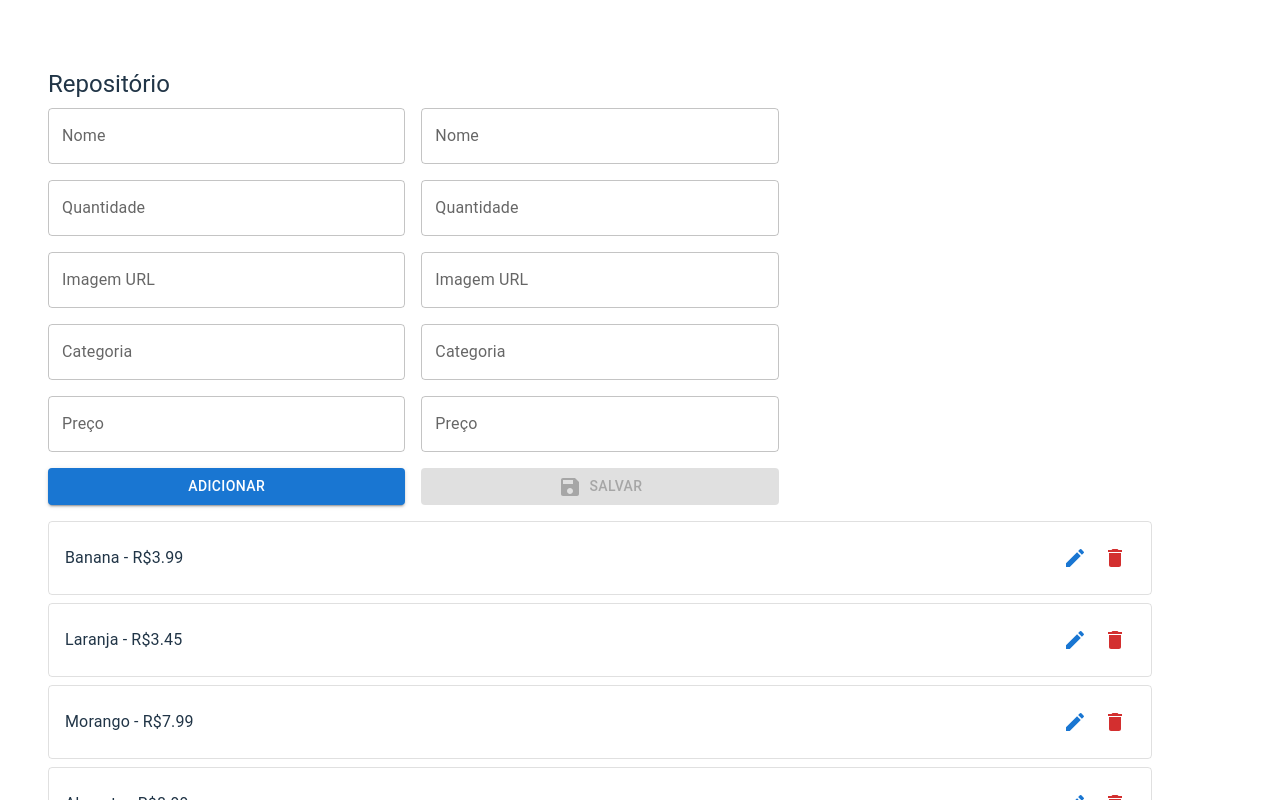
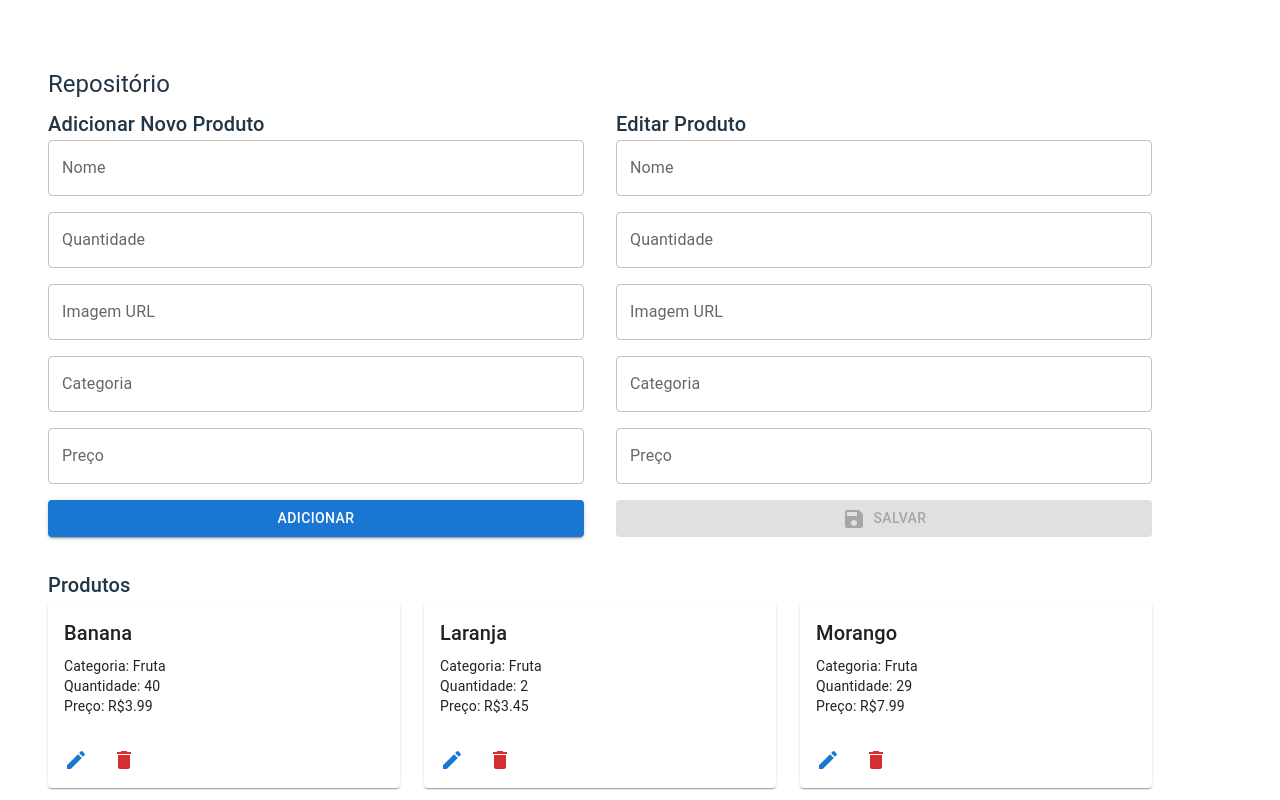
Before and after one commit to DIGAOZX/projeto02, a React (Vite) app in the folder projeto_mercado/: page /repositorio in a window 1280 px wide. Shown: the part 460-1260 px from the top of the page. Built offline with nearby package versions, Linux system fonts and the light colour scheme; data requests are answered from the project's data file.

Commit message:
desing repositorio

```diff
--- a/projeto_mercado/src/componentes/RepositorioPage.jsx
+++ b/projeto_mercado/src/componentes/RepositorioPage.jsx
@@ -1,12 +1,11 @@
-// src/routes/RepositorioPage.js
 import React, { useState, useEffect } from 'react';
-import { Container, Button, TextField, Typography, Box, IconButton, Grid } from '@mui/material';
+import { Container, Button, TextField, Typography, Box, IconButton, Grid, Card, CardContent, CardActions } from '@mui/material';
 import EditIcon from '@mui/icons-material/Edit';
 import SaveIcon from '@mui/icons-material/Save';
 import DeleteIcon from '@mui/icons-material/Delete';
 
 const API_URL = 'http://localhost:3000/produtos';
-const APP_BAR_HEIGHT = 64; // Deve corresponder à altura da AppBar
+const APP_BAR_HEIGHT = 64;
 
 function RepositorioPage() {
   const [products, setProducts] = useState([]);
@@ -15,7 +14,7 @@ function RepositorioPage() {
     quantidade: '',
     imagem: '',
     categoria: '',
-    preco: '', // Adicionado campo de preço
+    preco: '',
   });
   const [editProduct, setEditProduct] = useState({
     id: null,
@@ -23,17 +22,12 @@ function RepositorioPage() {
     quantidade: '',
     imagem: '',
     categoria: '',
-    preco: '', // Adicionado campo de preço
+    preco: '',
   });
 
   useEffect(() => {
     fetch(API_URL)
-      .then(response => {
-        if (!response.ok) {
-          throw new Error('Network response was not ok');
-        }
-        return response.json();
-      })
+      .then(response => response.json())
       .then(data => setProducts(data))
       .catch(error => console.error('Erro ao buscar produtos:', error));
   }, []);
@@ -46,21 +40,10 @@ function RepositorioPage() {
       },
       body: JSON.stringify(newProduct),
     })
-      .then(response => {
-        if (!response.ok) {
-          throw new Error('Network response was not ok');
-        }
-        return response.json();
-      })
+      .then(response => response.json())
       .then(data => {
         setProducts([...products, data]);
-        setNewProduct({
-          nome: '',
-          quantidade: '',
-          imagem: '',
-          categoria: '',
-          preco: '', // Limpar o campo de preço
-        });
+        setNewProduct({ nome: '', quantidade: '', imagem: '', categoria: '', preco: '' });
       })
       .catch(error => console.error('Erro ao adicionar produto:', error));
   };
@@ -68,39 +51,27 @@ function RepositorioPage() {
   const updateProduct = () => {
     fetch(`${API_URL}/${editProduct.id}`, {
       method: 'PUT',
-      headers: {
-        'Content-Type': 'application/json',
-      },
+      headers: { 'Content-Type': 'application/json' },
       body: JSON.stringify(editProduct),
     })
-      .then(response => {
-        if (!response.ok) {
-          throw new Error('Network response was not ok');
-        }
-        return response.json();
-      })
+      .then(response => response.json())
       .then(data => {
         setProducts(products.map(product => (product.id === data.id ? data : product)));
-        setEditProduct({
-          id: null,
-          nome: '',
-          quantidade: '',
-          imagem: '',
-          categoria: '',
-          preco: '', // Limpar o campo de preço
-        });
+        setEditProduct({ id: null, nome: '', quantidade: '', imagem: '', categoria: '', preco: '' });
       })
       .catch(error => console.error('Erro ao atualizar produto:', error));
   };
 
   const deleteProduct = (id) => {
-    fetch(`${API_URL}/${id}`, {
-      method: 'DELETE',
-    })
-      .then(() => {
-        setProducts(products.filter(product => product.id !== id));
-      })
+    fetch(`${API_URL}/${id}`, { method: 'DELETE' })
+      .then(() => setProducts(products.filter(product => product.id !== id)))
       .catch(error => console.error('Erro ao remover produto:', error));
+  };
+
+  const textFieldStyles = {
+    input: {
+      color: 'white',
+    },
   };
 
   return (
@@ -108,8 +79,9 @@ function RepositorioPage() {
       <Typography variant="h5" gutterBottom>
         Repositório
       </Typography>
-      <Grid container spacing={2} mb={2}>
-        <Grid item xs={12} md={6} lg={4}>
+      <Grid container spacing={4}>
+        <Grid item xs={12} md={6}>
+          <Typography variant="h6">Adicionar Novo Produto</Typography>
           <TextField
             fullWidth
             label="Nome"
@@ -117,6 +89,7 @@ function RepositorioPage() {
             onChange={(e) => setNewProduct({ ...newProduct, nome: e.target.value })}
             variant="outlined"
             sx={{ mb: 2 }}
+            InputProps={{ style: textFieldStyles.input }}
           />
           <TextField
             fullWidth
@@ -125,6 +98,7 @@ function RepositorioPage() {
             onChange={(e) => setNewProduct({ ...newProduct, quantidade: e.target.value })}
             variant="outlined"
             sx={{ mb: 2 }}
+            InputProps={{ style: textFieldStyles.input }}
           />
           <TextField
             fullWidth
@@ -133,6 +107,7 @@ function RepositorioPage() {
             onChange={(e) => setNewProduct({ ...newProduct, imagem: e.target.value })}
             variant="outlined"
             sx={{ mb: 2 }}
+            InputProps={{ style: textFieldStyles.input }}
           />
           <TextField
             fullWidth
@@ -141,6 +116,7 @@ function RepositorioPage() {
             onChange={(e) => setNewProduct({ ...newProduct, categoria: e.target.value })}
             variant="outlined"
             sx={{ mb: 2 }}
+            InputProps={{ style: textFieldStyles.input }}
           />
           <TextField
             fullWidth
@@ -149,12 +125,15 @@ function RepositorioPage() {
             onChange={(e) => setNewProduct({ ...newProduct, preco: e.target.value })}
             variant="outlined"
             sx={{ mb: 2 }}
+            InputProps={{ style: textFieldStyles.input }}
           />
           <Button fullWidth onClick={addProduct} variant="contained" color="primary">
             Adicionar
           </Button>
         </Grid>
-        <Grid item xs={12} md={6} lg={4}>
+
+        <Grid item xs={12} md={6}>
+          <Typography variant="h6">Editar Produto</Typography>
           <TextField
             fullWidth
             label="Nome"
@@ -162,6 +141,7 @@ function RepositorioPage() {
             onChange={(e) => setEditProduct({ ...editProduct, nome: e.target.value })}
             variant="outlined"
             sx={{ mb: 2 }}
+            InputProps={{ style: textFieldStyles.input }}
           />
           <TextField
             fullWidth
@@ -170,6 +150,7 @@ function RepositorioPage() {
             onChange={(e) => setEditProduct({ ...editProduct, quantidade: e.target.value })}
             variant="outlined"
             sx={{ mb: 2 }}
+            InputProps={{ style: textFieldStyles.input }}
           />
           <TextField
             fullWidth
@@ -178,6 +159,7 @@ function RepositorioPage() {
             onChange={(e) => setEditProduct({ ...editProduct, imagem: e.target.value })}
             variant="outlined"
             sx={{ mb: 2 }}
+            InputProps={{ style: textFieldStyles.input }}
           />
           <TextField
             fullWidth
@@ -186,6 +168,7 @@ function RepositorioPage() {
             onChange={(e) => setEditProduct({ ...editProduct, categoria: e.target.value })}
             variant="outlined"
             sx={{ mb: 2 }}
+            InputProps={{ style: textFieldStyles.input }}
           />
           <TextField
             fullWidth
@@ -194,6 +177,7 @@ function RepositorioPage() {
             onChange={(e) => setEditProduct({ ...editProduct, preco: e.target.value })}
             variant="outlined"
             sx={{ mb: 2 }}
+            InputProps={{ style: textFieldStyles.input }}
           />
           <Button
             fullWidth
@@ -207,27 +191,51 @@ function RepositorioPage() {
           </Button>
         </Grid>
       </Grid>
-      <Box>
+
+      <Box mt={4}>
+        <Typography variant="h6">Produtos</Typography>
+        <Grid container spacing={3}>
           {products.map(product => (
-          <Box key={product.id} mb={1} display="flex" alignItems="center" border={1} borderColor="divider" p={2} borderRadius={1}>
-            <Typography variant="body1" sx={{ flexGrow: 1 }}>
-              {product.nome} - R${product.preco} {/* Exibir o preço */}
+            <Grid item xs={12} sm={6} md={4} key={product.id}>
+              <Card>
+                <CardContent>
+                  <Typography variant="h6" gutterBottom>
+                    {product.nome}
                   </Typography>
-            <IconButton onClick={() => setEditProduct({
+                  <Typography variant="body2">
+                    Categoria: {product.categoria}
+                  </Typography>
+                  <Typography variant="body2">
+                    Quantidade: {product.quantidade}
+                  </Typography>
+                  <Typography variant="body2">
+                    Preço: R${product.preco}
+                  </Typography>
+                </CardContent>
+                <CardActions>
+                  <IconButton
+                    onClick={() =>
+                      setEditProduct({
                         id: product.id,
                         nome: product.nome,
                         quantidade: product.quantidade,
                         imagem: product.imagem,
                         categoria: product.categoria,
-              preco: product.preco, // Adicionado campo de preço
-            })} color="primary">
+                        preco: product.preco,
+                      })
+                    }
+                    color="primary"
+                  >
                     <EditIcon />
                   </IconButton>
                   <IconButton onClick={() => deleteProduct(product.id)} color="error">
                     <DeleteIcon />
                   </IconButton>
-          </Box>
+                </CardActions>
+              </Card>
+            </Grid>
           ))}
+        </Grid>
       </Box>
     </Container>
   );
```
Lines whose indentation alone changed are shown as unchanged.
